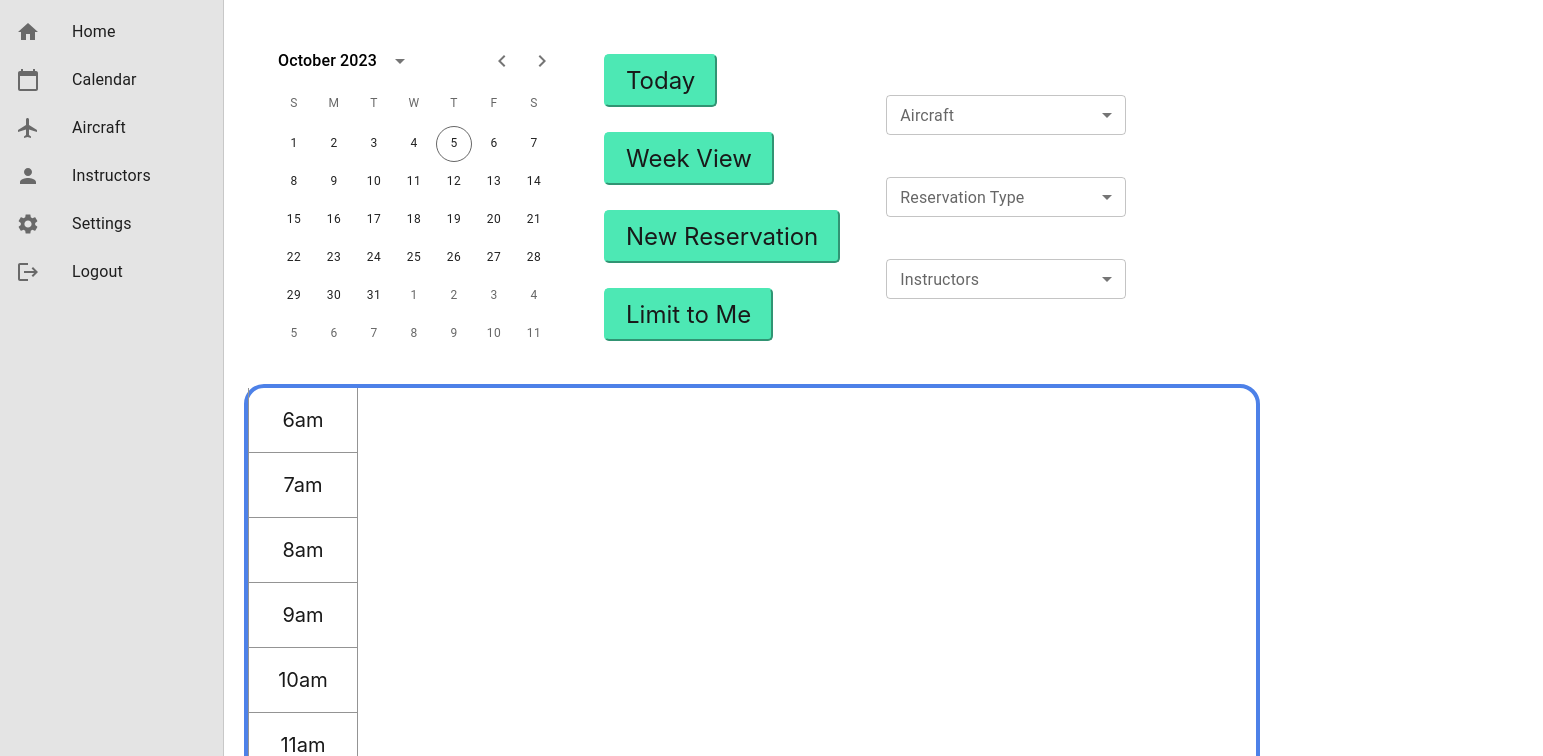
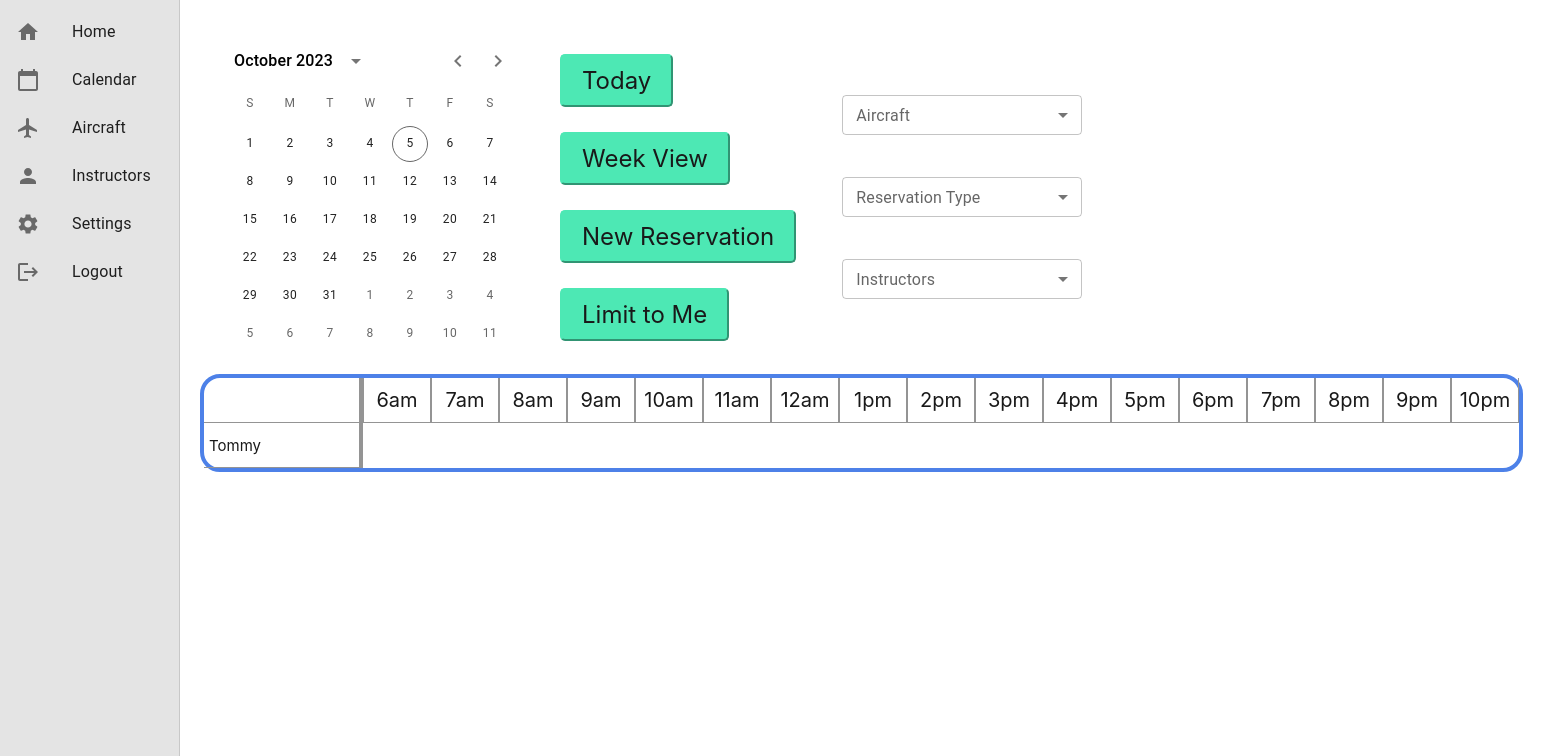
Before and after one commit to jaspersuiter/SkyChart-Frontend, a React (Create React App) app: page /calendar in a window 1280 px wide. Shown: the top 756 px of the page, 1543 px wide, since content can reach past the window. Built offline with nearby package versions, Linux system fonts and the light colour scheme.

Commit message:
created components to create the calender and messed with UI to work properly

```diff
--- a/src/Calendar/Calendar.css
+++ b/src/Calendar/Calendar.css
@@ -10,7 +10,6 @@
     padding: 20px;
     flex-direction: column;
     align-items: flex-start;
-    gap: 10px;
     flex-grow: 1;
 }
 
--- a/src/Calendar/Calendar.tsx
+++ b/src/Calendar/Calendar.tsx
@@ -11,6 +11,8 @@ import Schedule from './Schedule/Schedule';
 import NewReservation from '../Reservation/NewReservation';
 import React from 'react';
 import Hour from './Schedule/HourIdentifier';
+import Identifier from './Schedule/Identifier';
+import HourBar from './Schedule/HourHolder';
 
 function Calendar() {
     const [open, setOpen] = React.useState(false);
@@ -97,23 +99,9 @@ function Calendar() {
 
                 {!isDay && <div className='weekday-frame'></div>}
                 <div className='time-frame'>
-                    <Hour isDay={true} Time={"6am"}></Hour>
-                    <Hour isDay={true} Time={"7am"}></Hour>
-                    <Hour isDay={true} Time={"8am"}></Hour>
-                    <Hour isDay={true} Time={"9am"}></Hour>
-                    <Hour isDay={true} Time={"10am"}></Hour>
-                    <Hour isDay={true} Time={"11am"}></Hour>
-                    <Hour isDay={true} Time={"12am"}></Hour>
-                    <Hour isDay={true} Time={"1pm"}></Hour>
-                    <Hour isDay={true} Time={"2pm"}></Hour>
-                    <Hour isDay={true} Time={"3pm"}></Hour>
-                    <Hour isDay={true} Time={"4pm"}></Hour>
-                    <Hour isDay={true} Time={"5pm"}></Hour>
-                    <Hour isDay={true} Time={"6pm"}></Hour>
-                    <Hour isDay={true} Time={"7pm"}></Hour>
-                    <Hour isDay={true} Time={"8pm"}></Hour>
-                    <Hour isDay={true} Time={"9pm"}></Hour>
-                    <Hour isDay={true} Time={"10pm"}></Hour>
+                    <HourBar isDay={isDay}/>
+                    <Identifier Name={"Tommy"}></Identifier>
+
                 </div>
 
             </div>
--- /dev/null
+++ b/src/Calendar/Schedule/HourHolder.css
@@ -0,0 +1,4 @@
+.mainBar{
+    display: inline-flex;
+    align-items: flex-start;
+}
--- /dev/null
+++ b/src/Calendar/Schedule/HourHolder.tsx
@@ -0,0 +1,34 @@
+import './HourHolder.css';
+import Hour from './HourIdentifier';
+import Identifier from './Identifier';
+
+export interface HourIdentifierProps {
+  isDay: Boolean;
+}
+
+function HourBar(props: HourIdentifierProps) {
+    return (
+      <div className="mainBar">
+        <Identifier/>
+        <Hour isDay={props.isDay} Time={"6am"}/>
+        <Hour isDay={props.isDay} Time={"7am"}/>
+        <Hour isDay={props.isDay} Time={"8am"}/>
+        <Hour isDay={props.isDay} Time={"9am"}/>
+        <Hour isDay={props.isDay} Time={"10am"}/>
+        <Hour isDay={props.isDay} Time={"11am"}/>
+        <Hour isDay={props.isDay} Time={"12am"}/>
+        <Hour isDay={props.isDay} Time={"1pm"}/>
+        <Hour isDay={props.isDay} Time={"2pm"}/>
+        <Hour isDay={props.isDay} Time={"3pm"}/>
+        <Hour isDay={props.isDay} Time={"4pm"}/>
+        <Hour isDay={props.isDay} Time={"5pm"}/>
+        <Hour isDay={props.isDay} Time={"6pm"}/>
+        <Hour isDay={props.isDay} Time={"7pm"}/>
+        <Hour isDay={props.isDay} Time={"8pm"}/>
+        <Hour isDay={props.isDay} Time={"9pm"}/>
+        <Hour isDay={props.isDay} Time={"10pm"}/>
+      </div>
+    );
+  }
+
+  export default HourBar;
--- a/src/Calendar/Schedule/HourIdentifier.css
+++ b/src/Calendar/Schedule/HourIdentifier.css
@@ -1,7 +1,7 @@
 .DaySelection{
     display: inline-flex;
-    width: 84px;
-    height: 44px;
+    width: 42px;
+    height: 24px;
     padding: 10px 12px;
     justify-content: center;
     align-items: center;
@@ -14,8 +14,8 @@
 
 .WeekSelection{
     display: flex;
-    width: 82px;
-    height: 44px;
+    width: 40px;
+    height: 24px;
     padding: 10px 12px;
     justify-content: center;
     align-items: center;
@@ -28,6 +28,7 @@
 
 .DayText{
     width: 60px;
+    margin: 0;
     color: var(--Black, #191919);
     text-align: center;
     font-family: Inter;
@@ -36,3 +37,15 @@
     font-weight: 400;
     line-height: normal;
 }
+
+.WeekText{
+    width: 58px;
+    margin: 0;
+    color: var(--Black, #191919);
+    text-align: center;
+    font-family: Inter;
+    font-size: 20px;
+    font-style: normal;
+    font-weight: 400;
+    line-height: normal;
+}
--- a/src/Calendar/Schedule/HourIdentifier.tsx
+++ b/src/Calendar/Schedule/HourIdentifier.tsx
@@ -8,7 +8,7 @@ export interface HourIdentifierProps {
 function Hour(props: HourIdentifierProps) {
     return (
       <div className={props.isDay ? 'DaySelection' : 'WeekSelection'}>
-        {props.Time && <p className="DayText">{props.Time}</p>}
+        {props.Time && <p className={props.isDay ? "DayText" : "WeekText"}>{props.Time}</p>}
       </div>
     );
   }
--- /dev/null
+++ b/src/Calendar/Schedule/Identifier.css
@@ -0,0 +1,20 @@
+.mainbody{
+    display: flex;
+    width: 145px;
+    height: 44px;
+    padding: 0px 5px;
+    align-items: center;
+    gap: 10px;
+    border-right: 4px solid var(--Dark-Gray, #949494);
+    border-bottom: 1px solid var(--Dark-Gray, #949494);
+}
+
+.Text{
+    color: var(--Black, #191919);
+    text-align: center;
+    font-family: Inter;
+    font-size: 15px;
+    font-style: normal;
+    font-weight: 400;
+    line-height: normal;
+}
--- /dev/null
+++ b/src/Calendar/Schedule/Identifier.tsx
@@ -0,0 +1,15 @@
+import './Identifier.css';
+
+export interface HourIdentifierProps {
+  Name?: String
+}
+
+function Identifier(props: HourIdentifierProps) {
+    return (
+      <div className="mainbody">
+        {props.Name && <p className='Text'>{props.Name}</p>}
+      </div>
+    );
+  }
+
+  export default Identifier;
--- a/src/Sidebar/Sidebar.tsx
+++ b/src/Sidebar/Sidebar.tsx
@@ -35,10 +35,10 @@ function StaticSidebar(props: any) {
     return (
       <Drawer
         sx={{
-          width: 224,
+          width: 180,
           flexShrink: 0,
           '& .MuiDrawer-paper': {
-            width: 224,
+            width: 180,
             boxSizing: 'border-box',
             backgroundColor: '#E4E4E4',
           },
```
